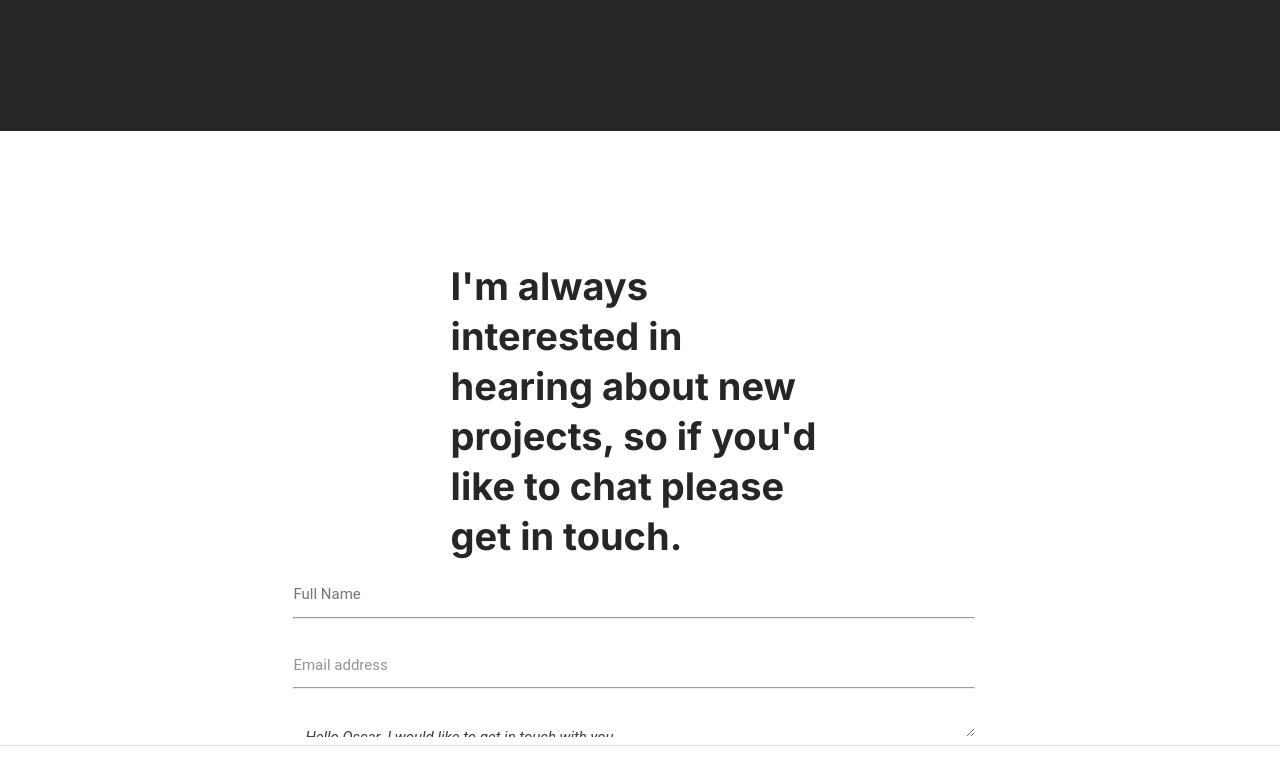
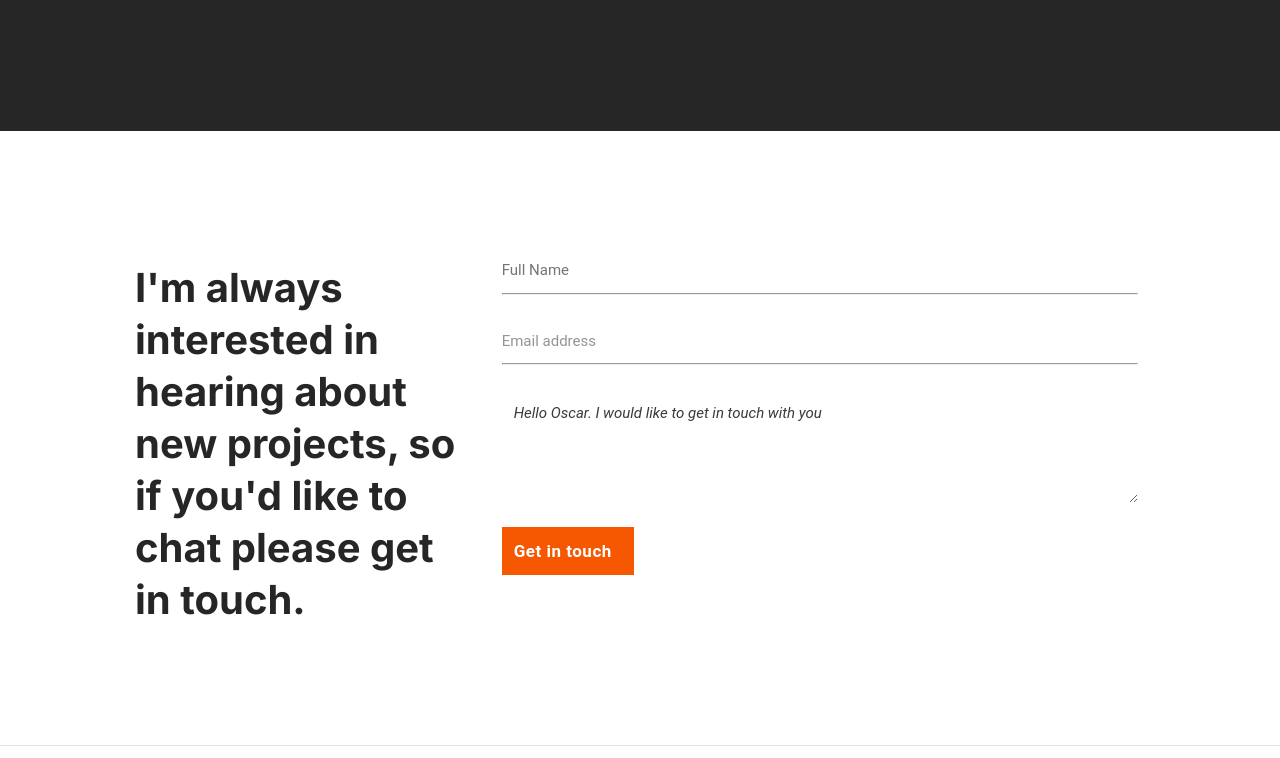
Before and after one commit to byiringiroscar/portfolio_desktop_microverse.github.io, a website: page index.html in a window 1280 px wide. Shown: the part 3821-4579 px from the top of the page. Drawn offline with Linux system fonts and the light colour scheme.

Commit message:
fix contact form in desktop version

```diff
--- a/style.css
+++ b/style.css
@@ -864,14 +864,6 @@ form button:focus {
   .recent-work .recent-title .recent-header {
     font-size: 30px;
   }
-
-  /* contact me section start */
-  .contact-main h3 {
-    font-size: 38px;
-    line-height: 50px;
-  }
-
-  /* contact me section end */
 }
 
 @media all and (max-width: 1250px) {
@@ -905,14 +897,26 @@ form button:focus {
   }
 
   /* about me section :end */
-
-  /* contact me section start */
+}
+
+@media all and (min-width: 1024px) {
+  .contact-main {
+    display: flex;
+    flex-direction: row;
+    padding-left: 135px;
+    padding-right: 142px;
+    padding-top: 130px;
+  }
+
   .contact-main h3 {
-    font-size: 38px;
-    line-height: 50px;
-  }
-
-  /* contact me section end */
+    height: 100%;
+    padding-top: 1px;
+    display: block;
+  }
+
+  form {
+    height: 100%;
+  }
 }
 
 @media all and (max-width: 1024px) {
```
